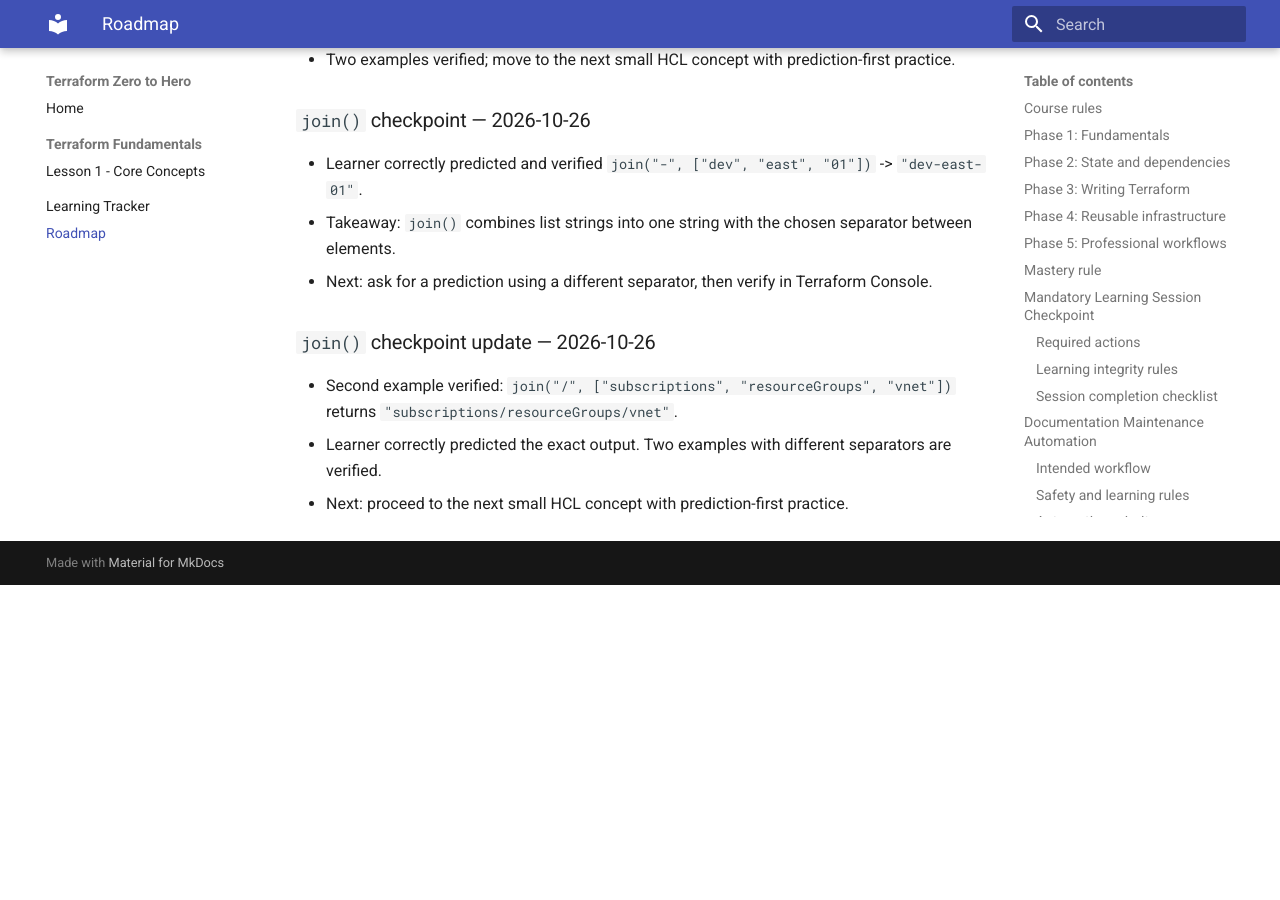
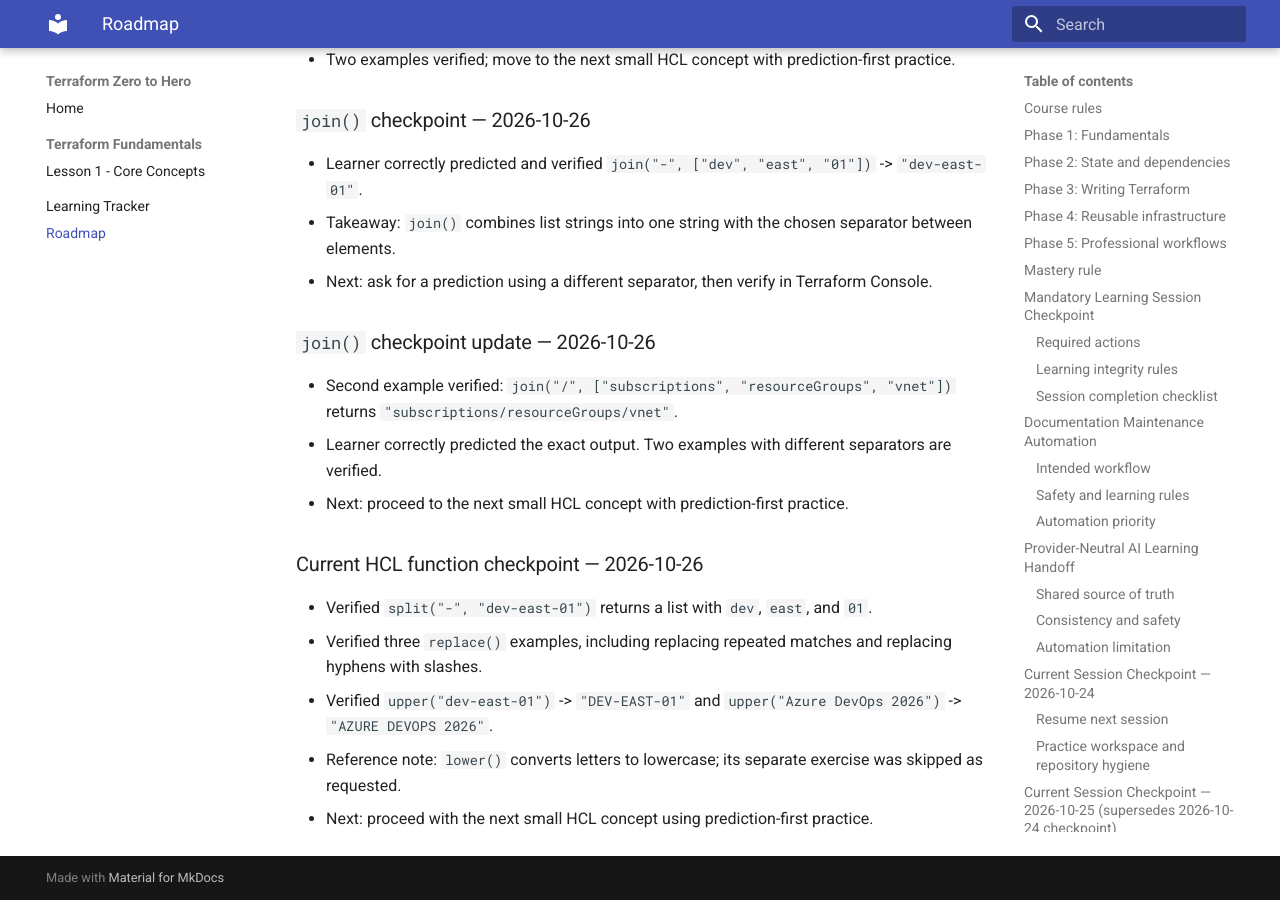
Before and after one commit to pshewale-dev/terraform-azure-lab, an MkDocs documentation site: the page built from docs/LEARNING-ROADMAP.md, in a window 1280 px wide and 900 px high, scrolled down 11256 px. Built offline with MkDocs 1.6.1 and Material for MkDocs 9.7.7, drawn with Linux system fonts in a browser that asks for light colours; before the commit the page ends 11841 px from its top, so only the background shows below that.

Commit message:
docs: record verified HCL string functions

```diff
--- a/docs/LEARNING-ROADMAP.md
+++ b/docs/LEARNING-ROADMAP.md
@@ -312,3 +312,11 @@ Proceed to the next small HCL concept using prediction-first practice, one conce
 - Second example verified: `join("/", ["subscriptions", "resourceGroups", "vnet"])` returns `"subscriptions/resourceGroups/vnet"`.
 - Learner correctly predicted the exact output. Two examples with different separators are verified.
 - Next: proceed to the next small HCL concept with prediction-first practice.
+
+
+### Current HCL function checkpoint — 2026-10-26
+- Verified `split("-", "dev-east-01")` returns a list with `dev`, `east`, and `01`.
+- Verified three `replace()` examples, including replacing repeated matches and replacing hyphens with slashes.
+- Verified `upper("dev-east-01")` -> `"DEV-EAST-01"` and `upper("Azure DevOps 2026")` -> `"AZURE DEVOPS 2026"`.
+- Reference note: `lower()` converts letters to lowercase; its separate exercise was skipped as requested.
+- Next: proceed with the next small HCL concept using prediction-first practice.
```
